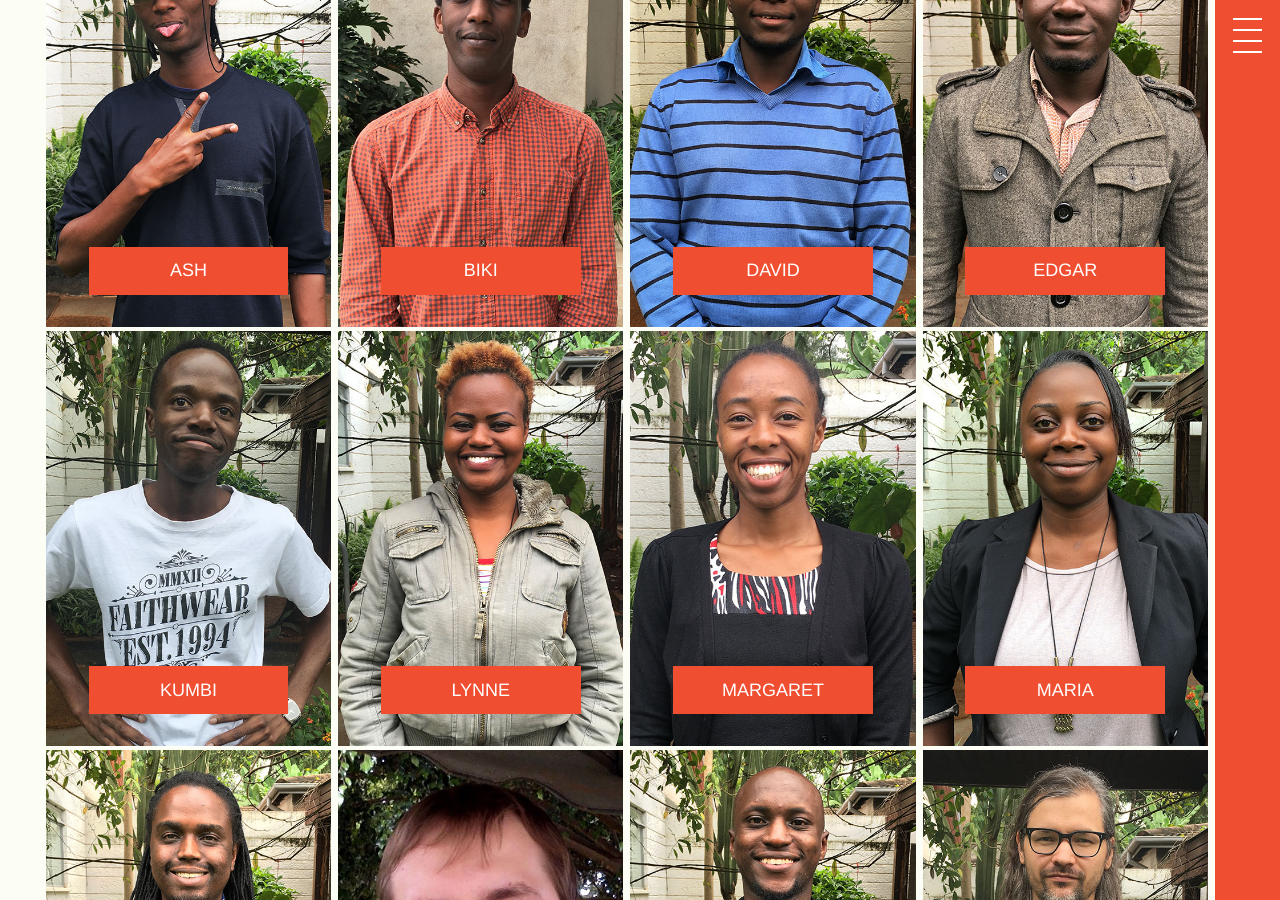
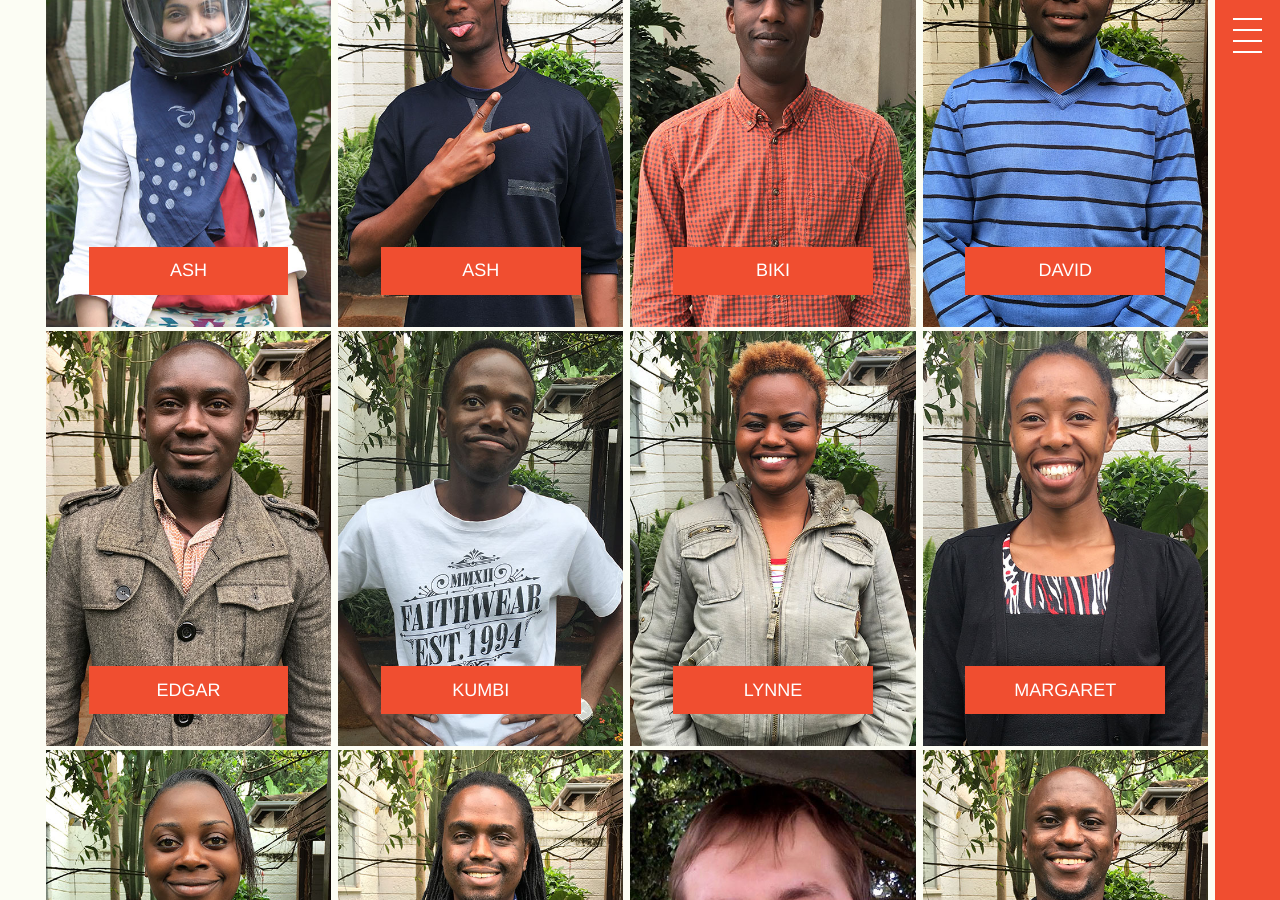
Before and after one commit to ryanhbowman/circle-site, a Jekyll site: the page built from process/index.html, in a window 1280 px wide and 900 px high, scrolled down 1017 px. Built offline with Jekyll 4.4.1, drawn with Linux system fonts in a browser that asks for light colours; some web fonts are replaced.

Commit message:
adding aliya

```diff
--- a/process/index.html
+++ b/process/index.html
@@ -46,6 +46,7 @@ layout: default
       <h1 class="no-margin big" style="text-align:left;">OUR PEOPLE</h1>
       <!-- <h4 class="explain-long">Designers, developers, marketing experts, project managers. <Br/>And more. Wanna join in? <a href="mailto:hello@circle.co.ke">Email us.</a></h4> -->
     </article>
+    <div class="fourths columns"><img src="{{ "/images/aliya.jpg" | prepend: site.baseurl }}" alt=""><div class="name">Ash</div></div>
     <div class="fourths columns"><img src="{{ "/images/ash.jpg" | prepend: site.baseurl }}" alt=""><div class="name">Ash</div></div>
     <div class="fourths columns"><img src="{{ "/images/biki.jpg" | prepend: site.baseurl }}" alt=""><div class="name">Biki</div></div>
     <div class="fourths columns"><img src="{{ "/images/david.jpg" | prepend: site.baseurl }}" alt=""><div class="name">David</div></div>
```
Also changed, not shown: images/aliya.jpg (added).
